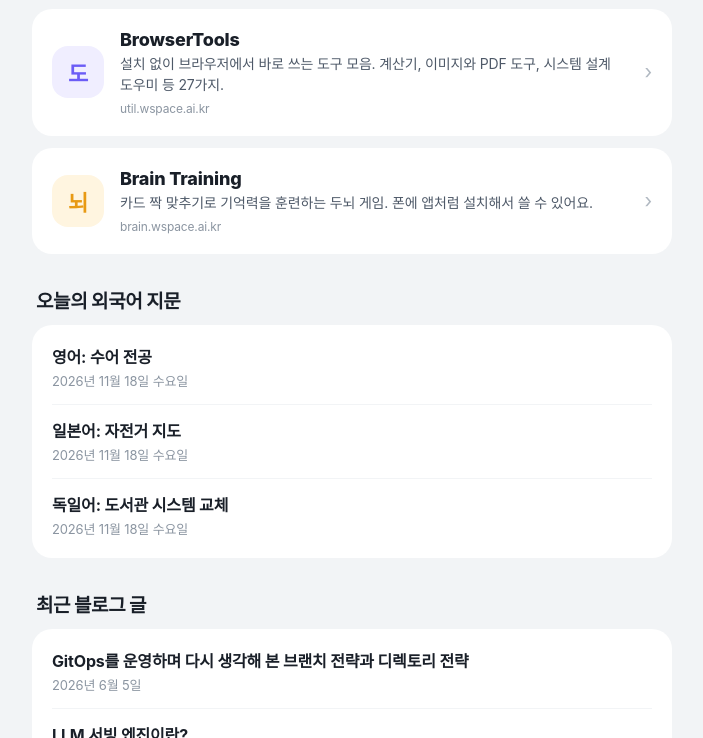
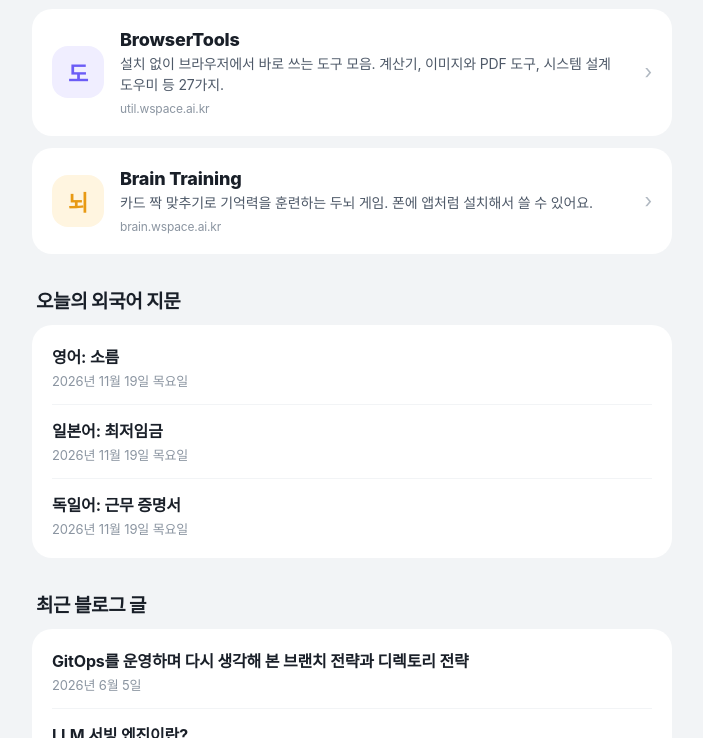
Before and after one commit to chrisjo-dev/wspace-home, a plain HTML site: page index.html in a window 1280 px wide. Shown: the part 441-1179 px from the top of the page, without its empty margins (288-991 px from the left). Drawn offline with Linux system fonts and the light colour scheme; a web font is replaced by a local one.

Commit message:
Update recent items on home

```diff
--- a/index.html
+++ b/index.html
@@ -175,9 +175,9 @@
   <h2>오늘의 외국어 지문</h2>
   <!-- READ:START -->
   <div class="list">
-    <a href="https://dokhaehanip.com/en/2026-11-18/"><span class="t">영어: 수어 전공</span><span class="m">2026년 11월 18일 수요일</span></a>
-    <a href="https://dokhaehanip.com/ja/2026-11-18/"><span class="t">일본어: 자전거 지도</span><span class="m">2026년 11월 18일 수요일</span></a>
-    <a href="https://dokhaehanip.com/de/2026-11-18/"><span class="t">독일어: 도서관 시스템 교체</span><span class="m">2026년 11월 18일 수요일</span></a>
+    <a href="https://dokhaehanip.com/en/2026-11-19/"><span class="t">영어: 소름</span><span class="m">2026년 11월 19일 목요일</span></a>
+    <a href="https://dokhaehanip.com/ja/2026-11-19/"><span class="t">일본어: 최저임금</span><span class="m">2026년 11월 19일 목요일</span></a>
+    <a href="https://dokhaehanip.com/de/2026-11-19/"><span class="t">독일어: 근무 증명서</span><span class="m">2026년 11월 19일 목요일</span></a>
   </div>
   <!-- READ:END -->
 
--- a/sitemap.xml
+++ b/sitemap.xml
@@ -1,6 +1,6 @@
 <?xml version="1.0" encoding="UTF-8"?>
 <urlset xmlns="http://www.sitemaps.org/schemas/sitemap/0.9">
-  <url><loc>https://www.wspace.ai.kr/</loc><lastmod>2026-11-18</lastmod></url>
+  <url><loc>https://www.wspace.ai.kr/</loc><lastmod>2026-11-19</lastmod></url>
   <url><loc>https://www.wspace.ai.kr/about/</loc><lastmod>2026-10-14</lastmod></url>
   <url><loc>https://www.wspace.ai.kr/privacy/</loc><lastmod>2026-10-14</lastmod></url>
   <url><loc>https://www.wspace.ai.kr/contact/</loc><lastmod>2026-10-14</lastmod></url>
```
